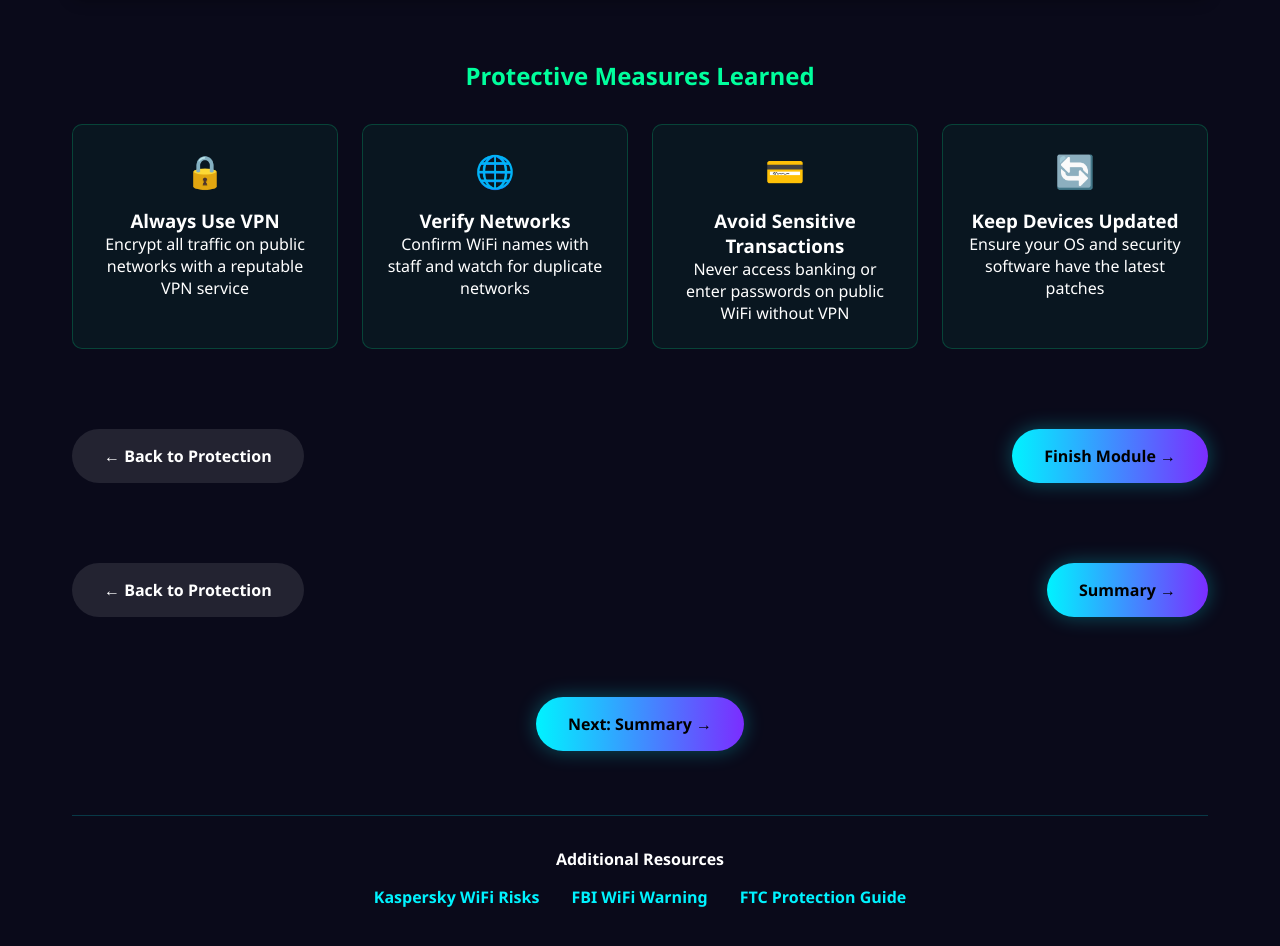
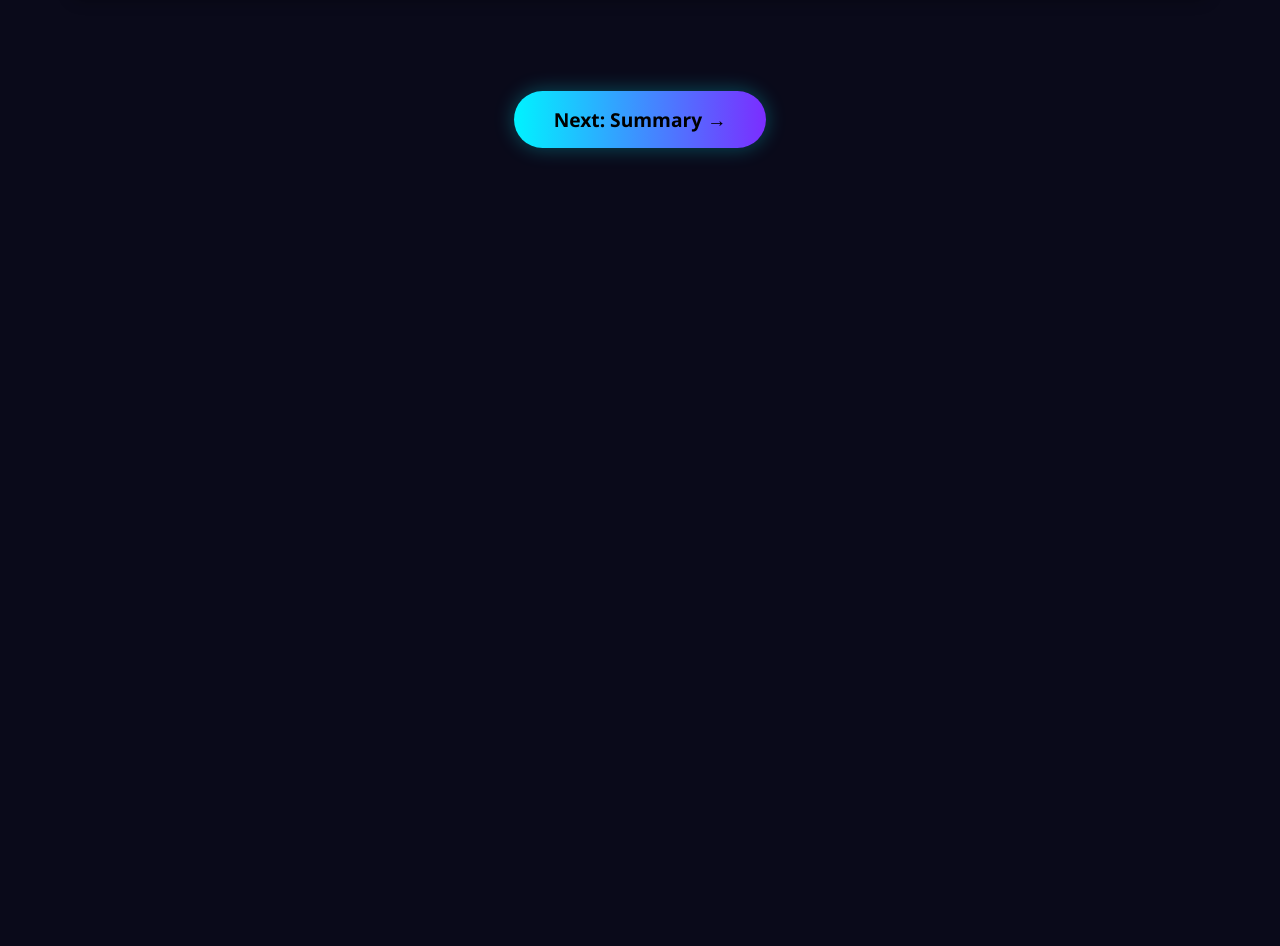
Before and after one commit to teolentu1/scenarios2, a React (Create React App) app: page /modules/unsecured-wifi/casestudies in a window 1280 px wide. Shown: the part 1420-2366 px from the top of the page. After the commit the page ends 1648 px from the top, so only its background shows below. Built offline with nearby package versions, Linux system fonts and the light colour scheme.

Commit message:
Changes to the css

```diff
--- a/src/pages/module1/CaseStudies1.js
+++ b/src/pages/module1/CaseStudies1.js
@@ -95,69 +95,6 @@ const CaseStudies1 = () => {
         ))}
       </div>
 
-      <div className="security-tips">
-        <h2>Protective Measures Learned</h2>
-        <div className="tips-grid">
-          <div className="tip-card">
-            <div className="tip-icon">🔒</div>
-            <h3>Always Use VPN</h3>
-            <p>Encrypt all traffic on public networks with a reputable VPN service</p>
-          </div>
-          <div className="tip-card">
-            <div className="tip-icon">🌐</div>
-            <h3>Verify Networks</h3>
-            <p>Confirm WiFi names with staff and watch for duplicate networks</p>
-          </div>
-          <div className="tip-card">
-            <div className="tip-icon">💳</div>
-            <h3>Avoid Sensitive Transactions</h3>
-            <p>Never access banking or enter passwords on public WiFi without VPN</p>
-          </div>
-          <div className="tip-card">
-            <div className="tip-icon">🔄</div>
-            <h3>Keep Devices Updated</h3>
-            <p>Ensure your OS and security software have the latest patches</p>
-          </div>
-        </div>
-      </div>
-
-      <div className="navigation">
-        <Link to="/modules/unsecured-wifi/protection">
-          <motion.button
-            className="back-button"
-            whileHover={{ scale: 1.05 }}
-            whileTap={{ scale: 0.95 }}
-          >
-            ← Back to Protection
-          </motion.button>
-        </Link>
-        <Link to="/">
-          <motion.button
-            className="next-button"
-            whileHover={{ scale: 1.05 }}
-            whileTap={{ scale: 0.95 }}
-          >
-            Finish Module →
-          </motion.button>
-        </Link>
-      </div>
-
-      <div className="navigation">
-        <Link to="/modules/unsecured-wifi/protection">
-          <button
-            className="back-button"
-            whileHover={{ scale: 1.05 }}
-            whileTap={{ scale: 0.95 }}>
-            ← Back to Protection
-          </button>
-        </Link>
-        <Link to="/modules/unsecured-wifi/summary">
-          <button className="next-button">
-            Summary →
-          </button>
-        </Link>
-      </div>
-
       <div className="centered-navigation">
         <Link to="/modules/unsecured-wifi/summary">
           <button className="next-button">
@@ -166,14 +103,6 @@ const CaseStudies1 = () => {
         </Link>
       </div>
 
-      <footer className="resources-footer">
-        <h4>Additional Resources</h4>
-        <div className="footer-links">
-          <a href="https://www.kaspersky.com/resource-center/preemptive-safety/public-wifi-risks" target="_blank" rel="noopener noreferrer">Kaspersky WiFi Risks</a>
-          <a href="https://www.fbi.gov/scams-and-safety/common-scams-and-crimes/public-wifi-networks" target="_blank" rel="noopener noreferrer">FBI WiFi Warning</a>
-          <a href="https://www.consumer.ftc.gov/articles/how-protect-your-personal-information-public-wi-fi-networks" target="_blank" rel="noopener noreferrer">FTC Protection Guide</a>
-        </div>
-      </footer>
     </motion.div>
   );
 };
--- a/src/pages/module1/Protection1.css
+++ b/src/pages/module1/Protection1.css
@@ -277,37 +277,6 @@
     margin-bottom: 1rem;
   }
 
-  /* Navigation & Footer */
-
-  .resources-footer {
-    margin-top: 4rem;
-    padding-top: 2rem;
-    border-top: 1px solid rgba(0, 243, 255, 0.2);
-  }
-
-  .footer-content {
-    max-width: 800px;
-    margin: 0 auto;
-    text-align: center;
-  }
-
-  .footer-links {
-    display: flex;
-    justify-content: center;
-    gap: 2rem;
-    margin-top: 1rem;
-    flex-wrap: wrap;
-  }
-
-  .footer-links a {
-    color: var(--cyber-blue);
-    text-decoration: none;
-    transition: all 0.3s ease;
-  }
-
-  .footer-links a:hover {
-    text-decoration: underline;
-  }
 
   /* Animations */
   @keyframes gridScroll {
--- a/src/pages/module1/Protection1.js
+++ b/src/pages/module1/Protection1.js
@@ -248,17 +248,6 @@ const Protection1 = () => {
           </button>
         </Link>
       </div>
-
-      <footer className="resources-footer">
-        <div className="footer-content">
-          <h4>Resources used</h4>
-          <div className="footer-links">
-            <a href="https://www.cisa.gov/secure-connections" target="_blank" rel="noopener noreferrer">CISA Encryption Guide</a>
-            <a href="https://www.eff.org/https-everywhere" target="_blank" rel="noopener noreferrer">EFF Security Tools</a>
-            <a href="https://www.vpnmentor.com/privacy-guides/" target="_blank" rel="noopener noreferrer">VPN Security Research</a>
-          </div>
-        </div>
-      </footer>
     </motion.div>
   );
 };
--- a/src/pages/module1/Summary1.css
+++ b/src/pages/module1/Summary1.css
@@ -160,6 +160,8 @@
     grid-template-columns: repeat(auto-fit, minmax(250px, 1fr));
     gap: 2rem;
     margin-top: 2rem;
+    position: relative;
+    z-index: 5;
   }
 
   .step-card {
@@ -170,6 +172,9 @@
     color: white;
     text-decoration: none;
     transition: all 0.3s ease;
+    position: relative;
+    z-index: 10;
+    pointer-events: auto;
   }
 
   .step-card:hover {
@@ -182,31 +187,30 @@
     margin-bottom: 1rem;
   }
 
-  .navigation {
+  .centered-navigation {
     display: flex;
-    justify-content: space-between;
+    justify-content: center;
     margin: 3rem 0;
+    position: relative;
+    z-index: 2;
   }
 
-  .back-button,
   .next-button {
-    padding: 1rem 2rem;
+    padding: 15px 40px;
+    font-size: 1.2rem;
+    font-weight: bold;
+    color: black;
+    background: linear-gradient(90deg, var(--cyber-blue), var(--cyber-purple));
+    border: none;
     border-radius: 50px;
-    font-weight: bold;
     cursor: pointer;
-    font-size: 1rem;
-    border: none;
+    box-shadow: 0 0 20px rgba(0, 243, 255, 0.3);
     transition: all 0.3s ease;
   }
 
-  .back-button {
-    background: rgba(255, 255, 255, 0.1);
-    color: white;
-  }
-
-  .next-button {
-    background: linear-gradient(90deg, var(--cyber-blue), var(--cyber-purple));
-    color: black;
+  .next-button:hover {
+    box-shadow: 0 0 30px rgba(0, 243, 255, 0.5);
+    transform: translateY(-2px);
   }
 
   @keyframes gridScroll {
--- a/src/pages/module1/Summary1.js
+++ b/src/pages/module1/Summary1.js
@@ -156,32 +156,19 @@ const Summary1 = () => {
             <h3>Password Security</h3>
             <p>Learn about strong authentication practices</p>
           </Link>
-          <a href="https://www.cisa.gov/secure-connections" target="_blank" rel="noopener noreferrer" className="step-card">
-            <div className="step-icon">🇺🇸</div>
-            <h3>CISA Guidelines</h3>
+          <a href="https://www.ncsc.gov.uk" target="_blank" rel="noopener noreferrer" className="step-card">
+            <div className="step-icon">🇬🇧</div>
+            <h3>National Cyber Security Centre</h3>
             <p>Official government security recommendations</p>
           </a>
         </div>
       </div>
 
-      <div className="navigation">
-        <Link to="/modules/unsecured-wifi/casestudies">
-          <motion.button
-            className="back-button"
-            whileHover={{ scale: 1.05 }}
-            whileTap={{ scale: 0.95 }}
-          >
-            ← Review Case Studies
-          </motion.button>
-        </Link>
-        <Link to="/modules">
-          <motion.button
-            className="next-button"
-            whileHover={{ scale: 1.05 }}
-            whileTap={{ scale: 0.95 }}
-          >
-            Finish Module →
-          </motion.button>
+      <div className="centered-navigation">
+        <Link to="/">
+          <button className="next-button">
+            Back to Home
+          </button>
         </Link>
       </div>
     </motion.div>
```
